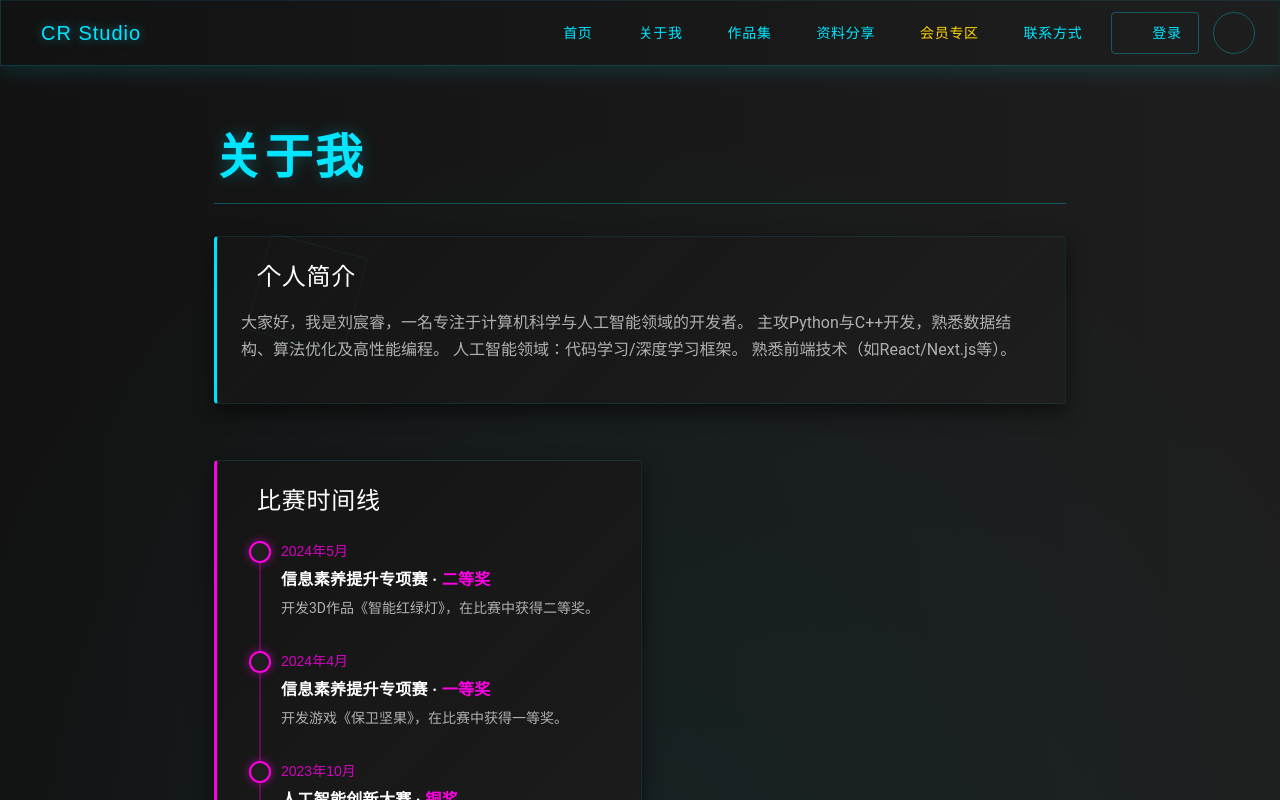
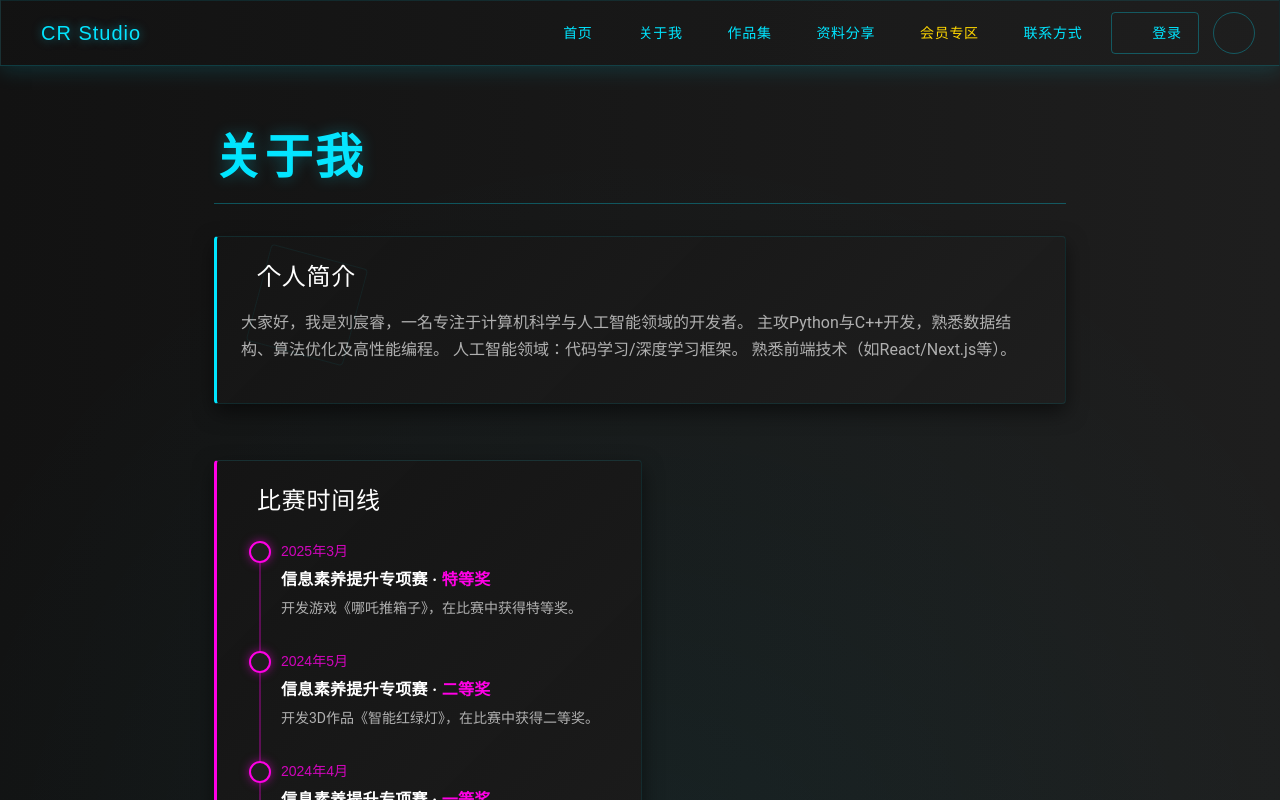
Before and after one commit to CRAI123/client, a React (Create React App) app: page /about in a window 1280 px wide. Shown: the top 800 px of the page. Built offline with nearby package versions, Linux system fonts and the light colour scheme; some icons are missing.

Commit message:
feat(About): 添加2025年信息素养比赛获奖条目

```diff
--- a/src/pages/About.js
+++ b/src/pages/About.js
@@ -131,6 +131,12 @@ function About() {
 
               {/* 比赛条目 */}
               {[
+                {
+                  date: '2025年3月',
+                  title: '信息素养提升专项赛',
+                  result: '特等奖',
+                  description: '开发游戏《哪吒推箱子》，在比赛中获得特等奖。'
+                },
                 {
                   date: '2024年5月',
                   title: '信息素养提升专项赛',
```
